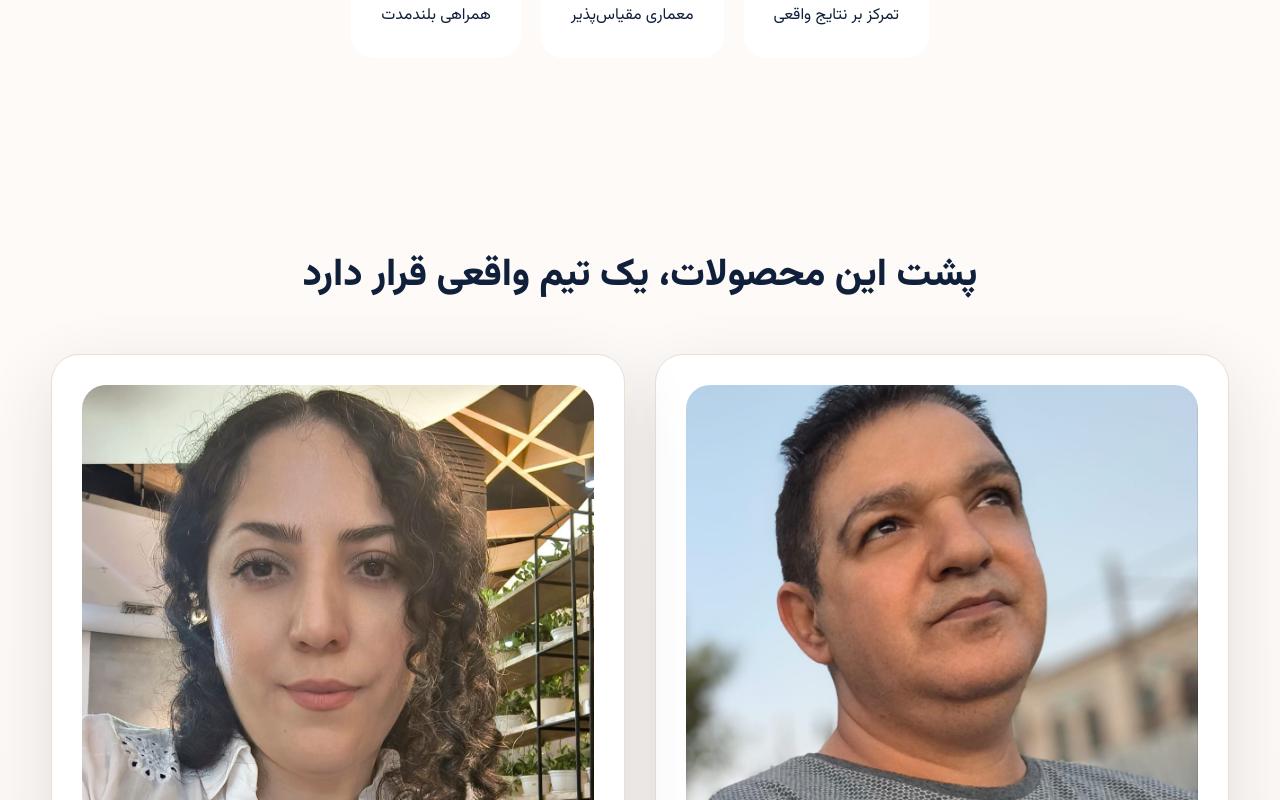
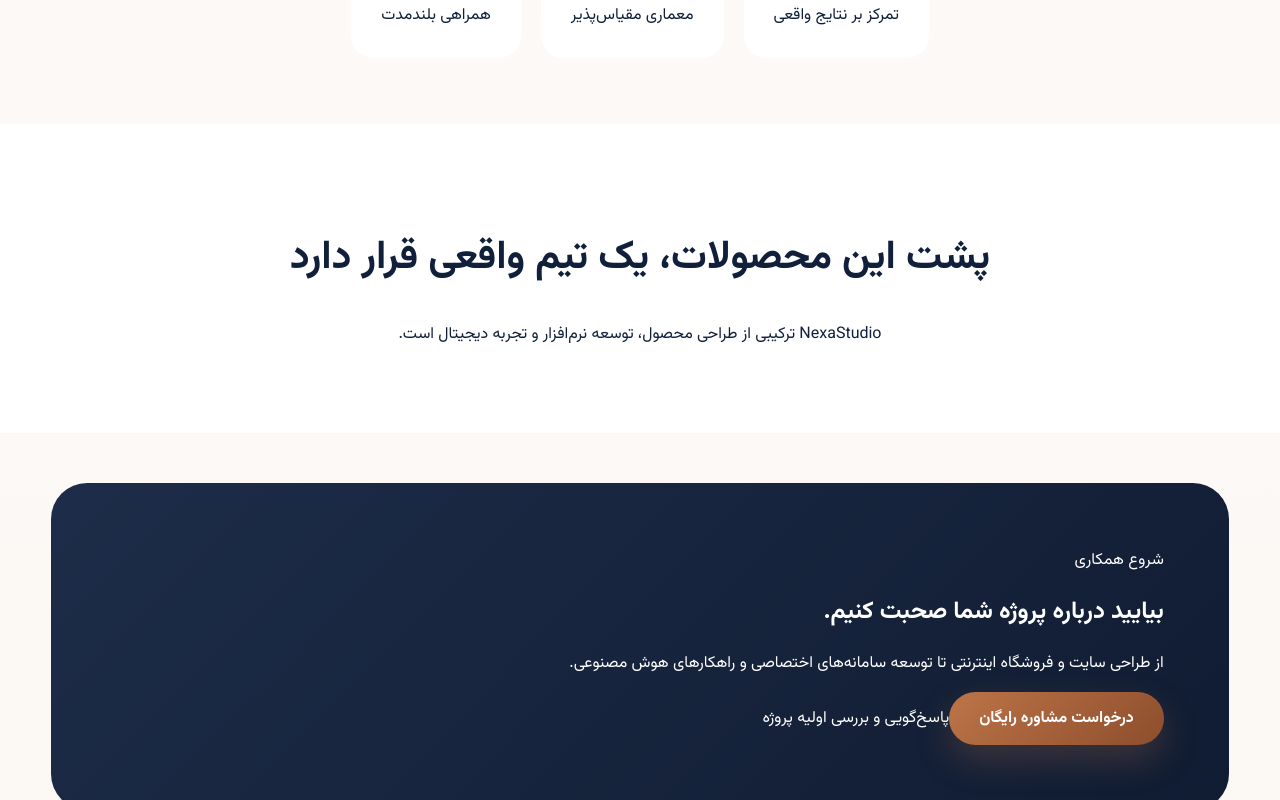
Before and after one commit to zohreksh/smartpilot, a Nuxt app: page / in a window 1280 px wide. Shown: the part 1640-2440 px from the top of the page. Built offline with nearby package versions, Linux system fonts and the light colour scheme.

Commit message:
add team section

```diff
--- /dev/null
+++ b/components/TeamSection.vue
@@ -0,0 +1 @@
+<template><section class="team"><h2>پشت این محصولات، یک تیم واقعی قرار دارد</h2><p>NexaStudio ترکیبی از طراحی محصول، توسعه نرم‌افزار و تجربه دیجیتال است.</p></section></template><style scoped>.team{padding:70px 8%;text-align:center;background:#fff}.team h2{font-size:40px}</style>
```
